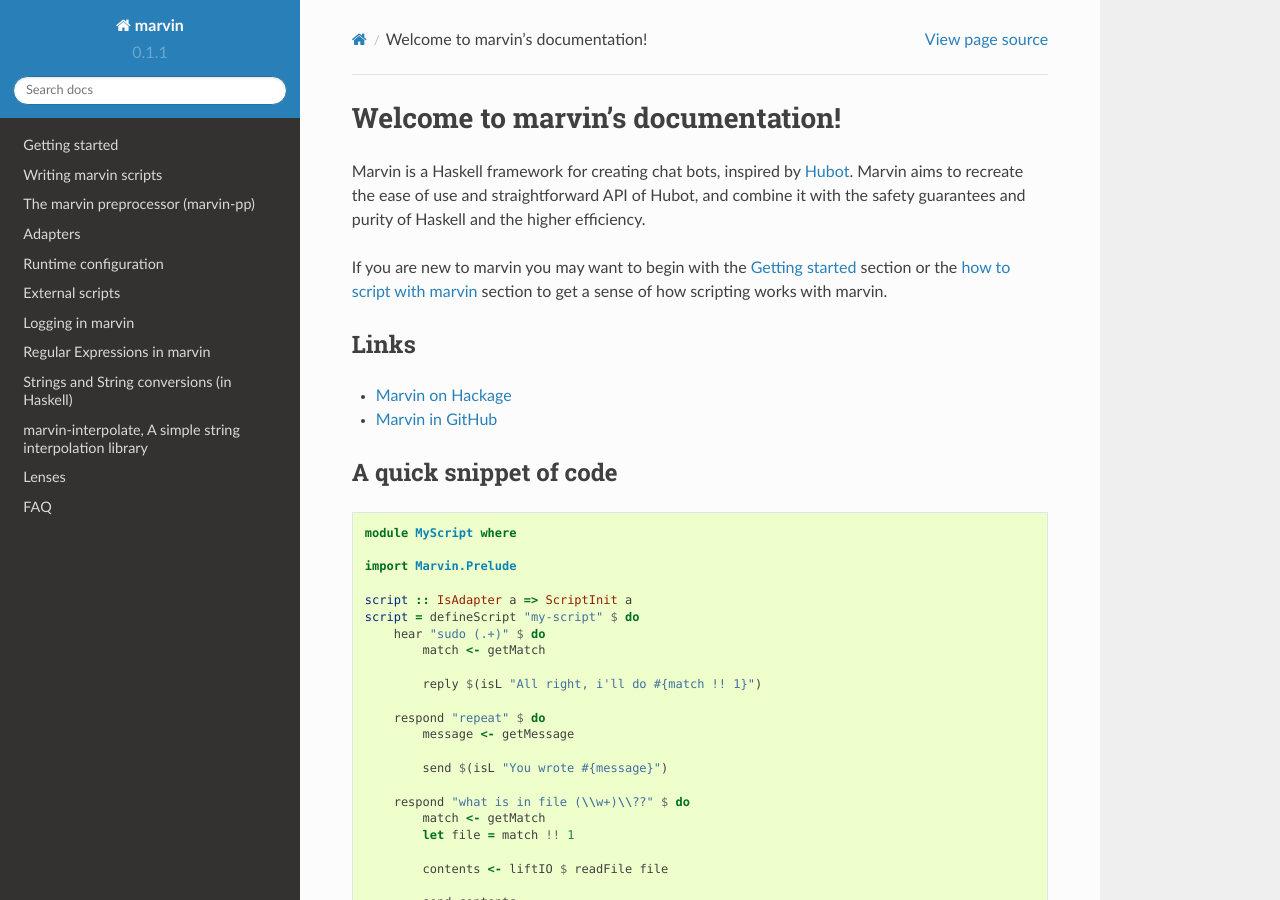
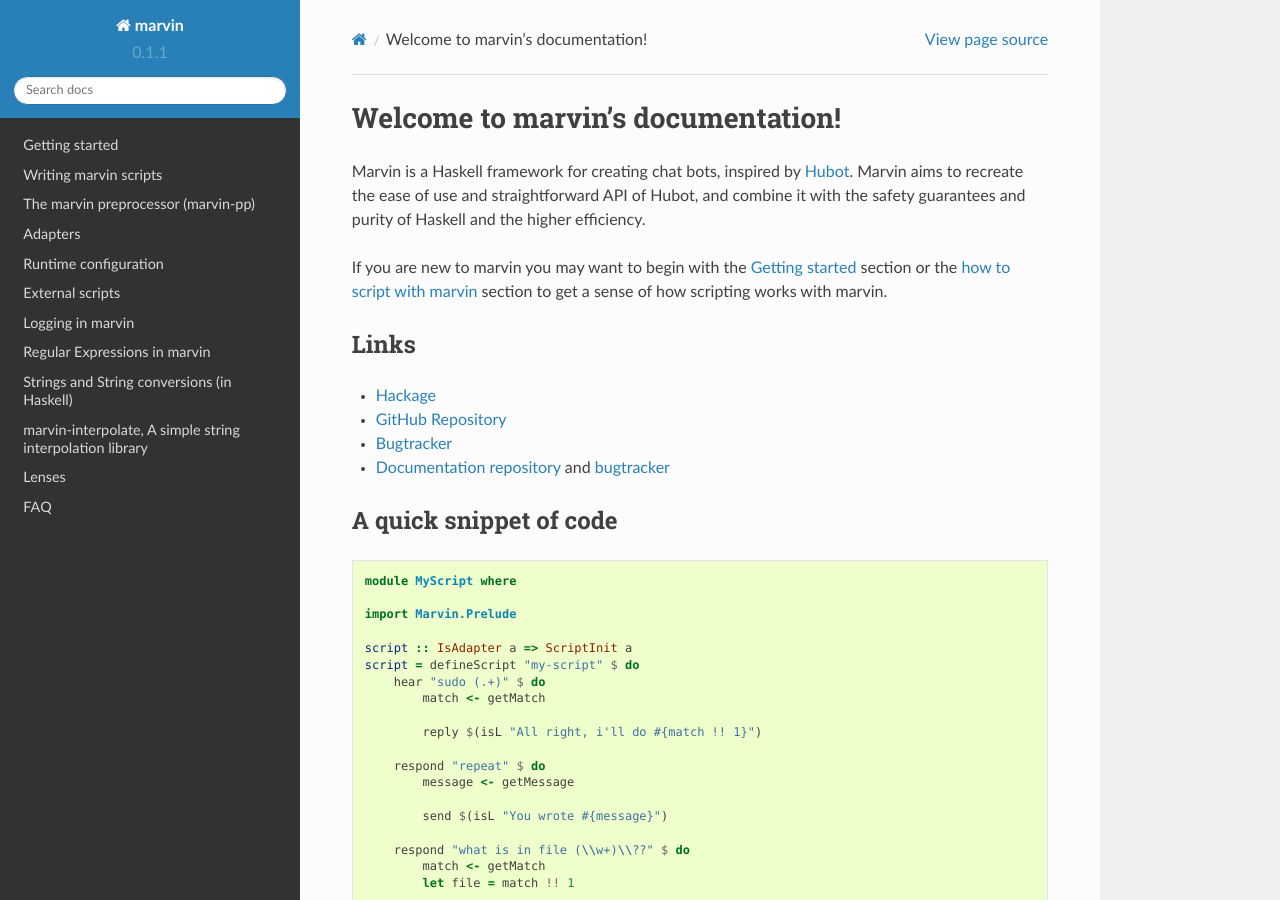
Before and after one commit to JustusAdam/marvin-docs, a Sphinx documentation site: the page built from source/index.rst, in a window 1280 px wide and 900 px high. Built offline with Sphinx 7.4.7 and the Read the Docs theme 2.0.0, drawn with Linux system fonts in a browser that asks for light colours.

Commit message:
More links

```diff
--- a/source/index.rst
+++ b/source/index.rst
@@ -14,8 +14,12 @@
 Links
 -----
 
-* `Marvin on Hackage <https://hackage.haskell.org/package/marvin>`__
-* `Marvin in GitHub <https://github.com/JustusAdam/marvin>`__
+* `Hackage <https://hackage.haskell.org/package/marvin>`__
+* `GitHub Repository <https://github.com/JustusAdam/marvin>`__
+* `Bugtracker <https://github.com/JustusAdam/marvin/issues>`__
+* `Documentation repository <https://github.com/JustusAdam/marvin-docs>`__ and `bugtracker <https://github.com/JustusAdam/marvin-docs/issues>`__
+
+
 
 A quick snippet of code
 -----------------------
```
